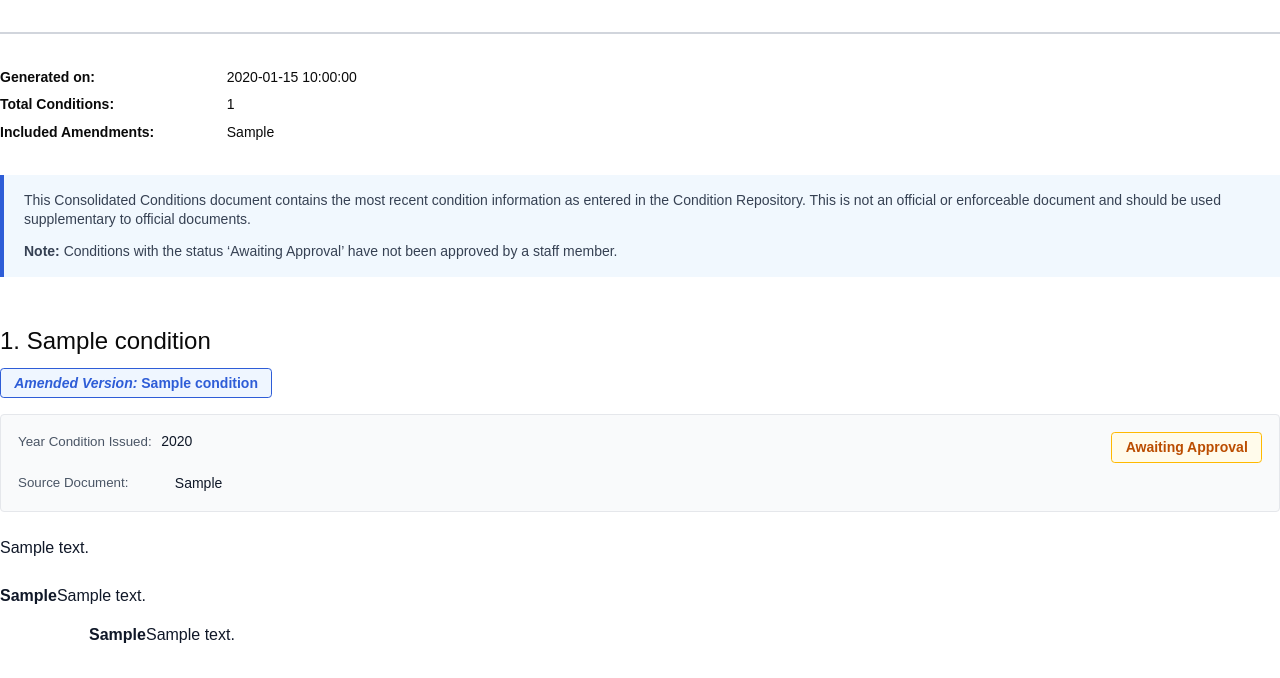
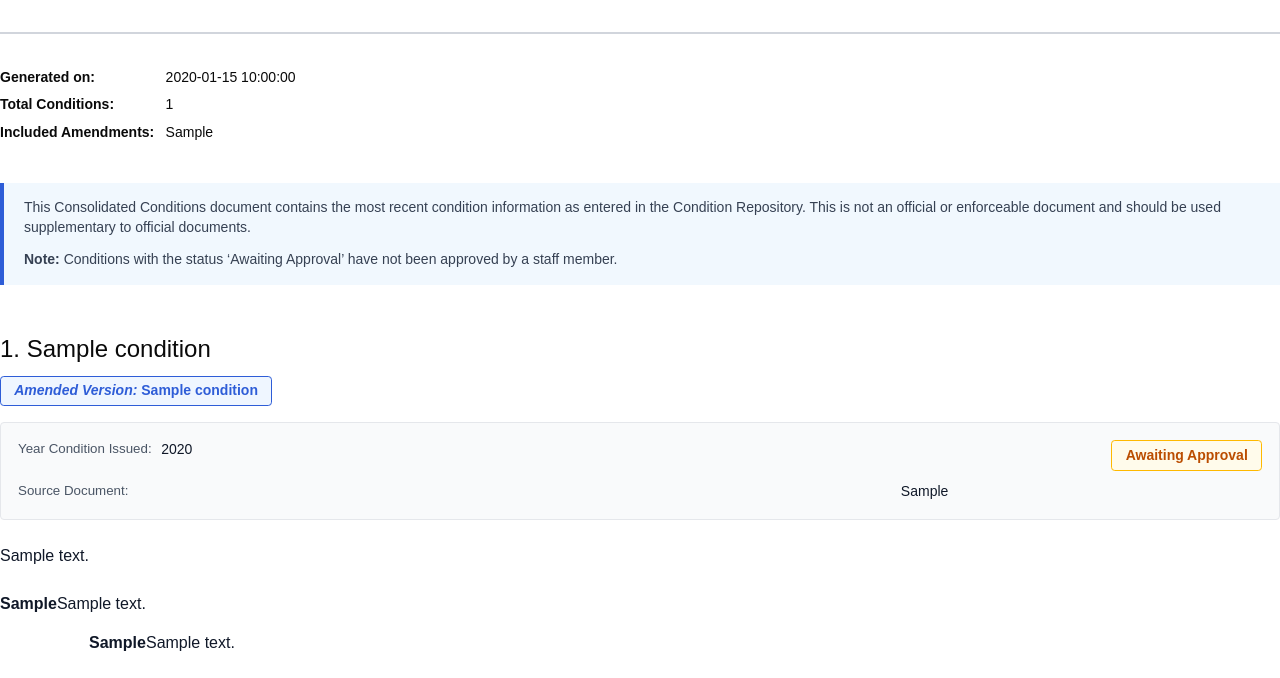
Before and after one commit to bcgov/EPIC.conditions, a Flask app: template condition-api/src/condition_api/templates/consolidated_conditions.html in a window 1280 px wide. Shown: the part 136-814 px from the top of the page. Before the commit the page ends 779 px from the top, so only its background shows below. Run offline with Flask 3, Linux system fonts and the light colour scheme; the template is opened without the code that fills it: most values are stand-ins (such as "Sample title", 1, 10 or a date in 2020); grey boxes marked "Sample" are stand-in pictures.

Commit message:
CR-156:Export consolidated conditions as PDF

```diff
--- a/condition-api/src/condition_api/templates/consolidated_conditions.html
+++ b/condition-api/src/condition_api/templates/consolidated_conditions.html
@@ -116,21 +116,24 @@
       margin-bottom: 8.5mm;
     }
 
-    .stats-row {
-      display: flex;
-      margin-bottom: 2.1mm;
+    .stats-table {
+      border-collapse: collapse;
       font-size: 10.5pt;
     }
 
     .stats-label {
       font-weight: bold;
       color: #0a0a0a;
-      min-width: 60mm;
-      flex-shrink: 0;
+      white-space: nowrap;
+      padding-right: 3mm;
+      padding-bottom: 2.1mm;
+      vertical-align: top;
     }
 
     .stats-value {
       color: #0a0a0a;
+      vertical-align: top;
+      padding-bottom: 2.1mm;
     }
 
     .info-box {
@@ -188,22 +191,22 @@
     }
 
     .metadata-row2 {
-      display: flex;
-      align-items: flex-start;
+      width: 100%;
+      border-collapse: collapse;
     }
 
     .metadata-label {
       font-size: 10pt;
       color: #4a5565;
-      margin-right: 1.5mm;
+      padding-right: 1.5mm;
       white-space: nowrap;
-      flex-shrink: 0;
-      min-width: 40mm;
+      vertical-align: top;
     }
 
     .metadata-value {
       font-size: 10.5pt;
       color: #101828;
+      vertical-align: top;
     }
 
     .condition-text {
@@ -324,20 +327,22 @@
   <hr class="separator">
 
   <div class="stats-section">
-    <div class="stats-row">
-      <span class="stats-label">Generated on:</span>
-      <span class="stats-value">{{ generated_on }}</span>
-    </div>
-    <div class="stats-row">
-      <span class="stats-label">Total Conditions:</span>
-      <span class="stats-value">{{ total_conditions }}</span>
-    </div>
-    {% if amendment_list %}
-    <div class="stats-row">
-      <span class="stats-label">Included Amendments:</span>
-      <span class="stats-value">{{ amendment_list }}</span>
-    </div>
-    {% endif %}
+    <table class="stats-table">
+      <tr>
+        <td class="stats-label">Generated on:</td>
+        <td class="stats-value">{{ generated_on }}</td>
+      </tr>
+      <tr>
+        <td class="stats-label">Total Conditions:</td>
+        <td class="stats-value">{{ total_conditions }}</td>
+      </tr>
+      {% if amendment_list %}
+      <tr>
+        <td class="stats-label">Included Amendments:</td>
+        <td class="stats-value">{{ amendment_list }}</td>
+      </tr>
+      {% endif %}
+    </table>
   </div>
 
   <div class="info-box">
@@ -372,10 +377,12 @@
           {% endif %}
         </div>
       </div>
-      <div class="metadata-row2">
-        <span class="metadata-label">Source Document:</span>
-        <span class="metadata-value">{{ condition.source_document if condition.source_document else '' }}</span>
-      </div>
+      <table class="metadata-row2">
+        <tr>
+          <td class="metadata-label">Source Document:</td>
+          <td class="metadata-value">{{ condition.source_document if condition.source_document else '' }}</td>
+        </tr>
+      </table>
     </div>
     </div>
 
```
